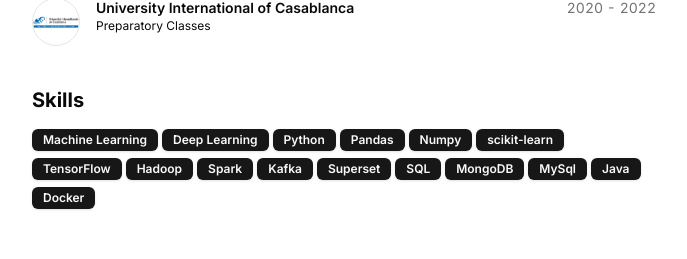
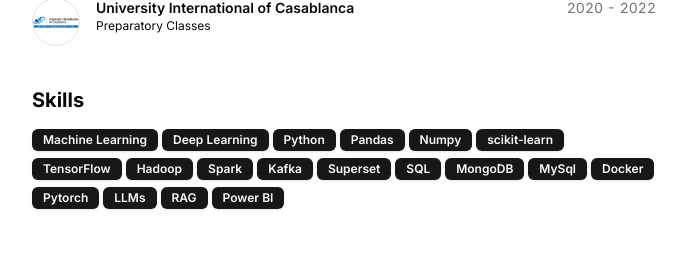
Before and after one commit to youssefyaslane/portfolio_v2, a Next.js app: page / in a window 1280 px wide. Shown: the part 980-1239 px from the top of the page, without its empty margins (296-983 px from the left). Built offline with nearby package versions, Linux system fonts and the light colour scheme.

Commit message:
Update resume.tsx

```diff
--- a/src/data/resume.tsx
+++ b/src/data/resume.tsx
@@ -26,8 +26,13 @@ export const DATA = {
     "SQL",
     "MongoDB",
     "MySql",
-    "Java",
     "Docker",
+    "Pytorch",
+    "LLMs",
+    "RAG",
+    "Power BI",
+
+
   ],
   navbar: [
     { href: "/", icon: HomeIcon, label: "Home" },
```
